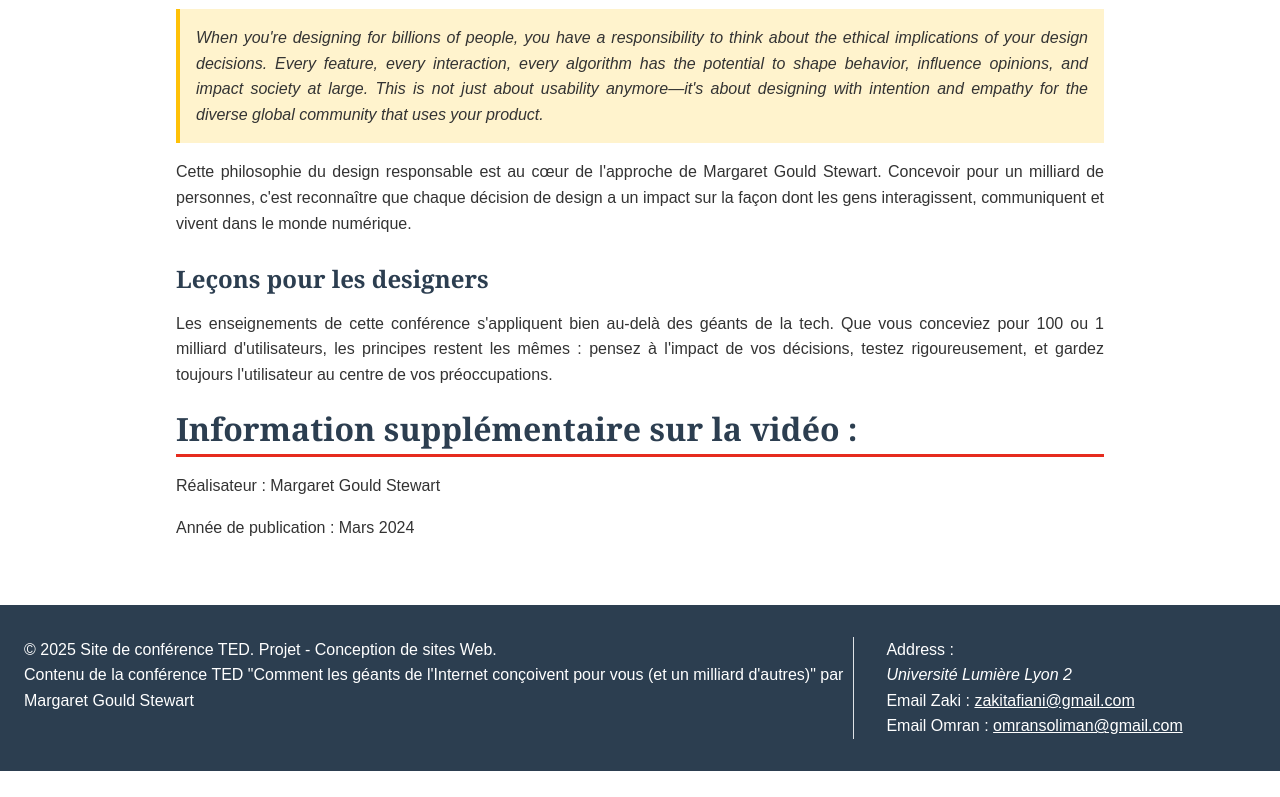
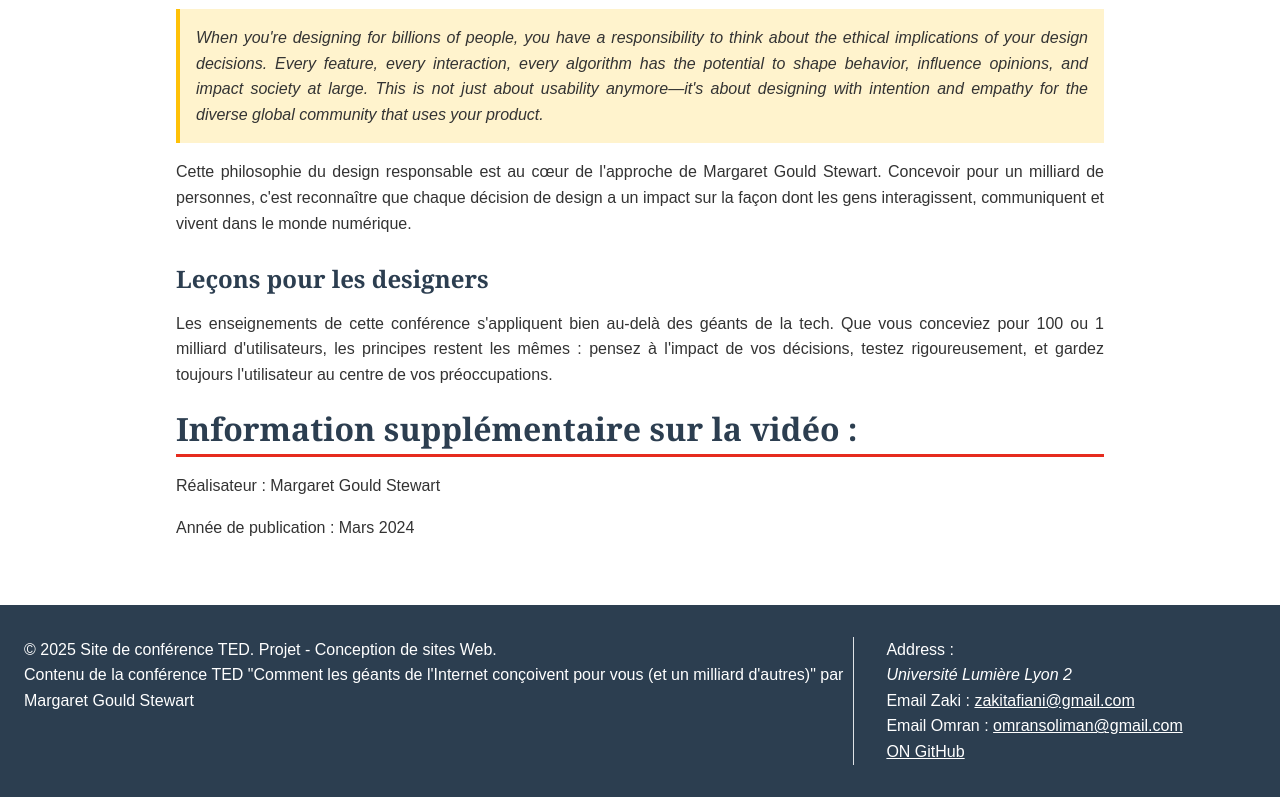
Before and after one commit to omransoliman97/td_project_L1, a plain HTML site: page accueil.html in a window 1280 px wide. Shown: the part 2429-3226 px from the top of the page. Before the commit the page ends 3200 px from the top, so only its background shows below. Drawn offline with Linux system fonts and the light colour scheme.

Commit message:
Update accueil.html

```diff
--- a/accueil.html
+++ b/accueil.html
@@ -116,6 +116,7 @@
             <address > Université Lumière Lyon 2 </address>
             <p> Email Zaki : <a href="mailto:zakitafiani@gmail.com">zakitafiani@gmail.com</a></p>
             <p> Email Omran : <a href="mailto:omransoliman@gmai.com">omransoliman@gmail.com</a></p>
+            <a href="https://github.com/omransoliman97/td_project_L1" target="_blank" rel="noopener">ON GitHub </a>
         </div>
     </footer>
 
```
